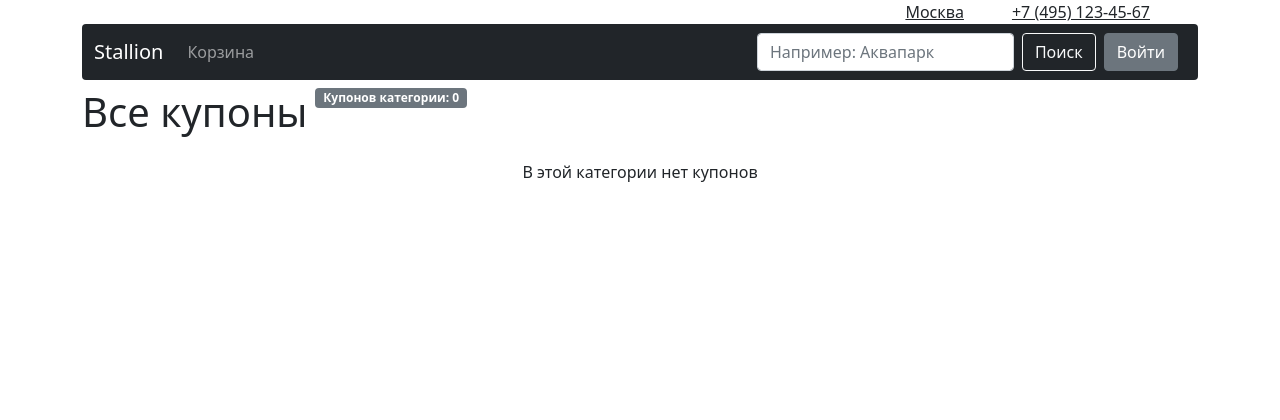
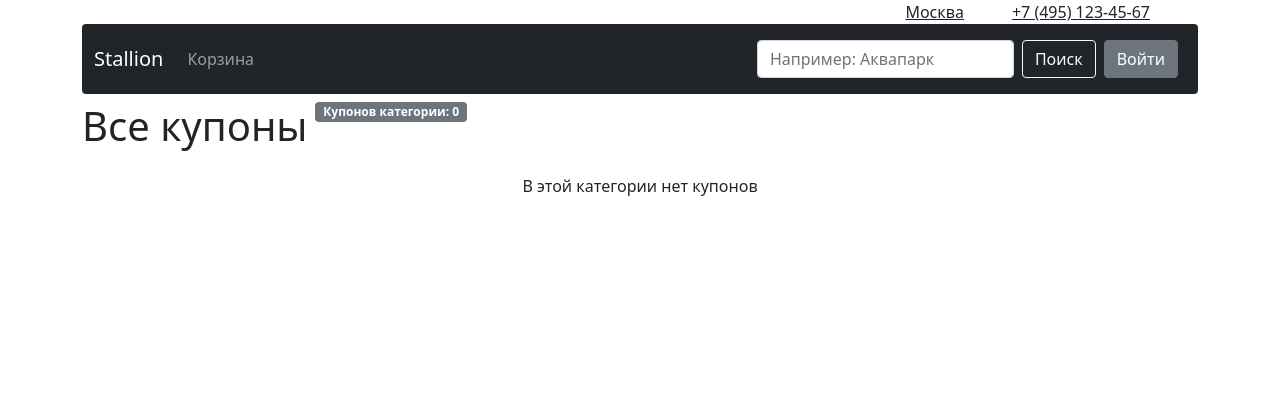
Before and after one commit to FunckingCat/global-cource-work, a Django app: page /coupons/ in a window 1280 px wide. Shown: the top 420 px of the page. Run offline with Django 4.2, Linux system fonts and the light colour scheme; data that the repository does not hold is empty.

Commit message:
all-for-registration

```diff
--- a/app/templates/nav.html
+++ b/app/templates/nav.html
@@ -30,7 +30,7 @@
                     aria-label="search">
                 <button class="btn btn-outline-light" type="submit">Поиск</button>
             </form>
-            <div class="mx-2 mr-0">
+            <div class="mx-2 my-2 mr-0">
                 <a href="{% url 'sign-in' %}" class="btn btn-secondary">Войти</a>
             </div>
         </div>
```
